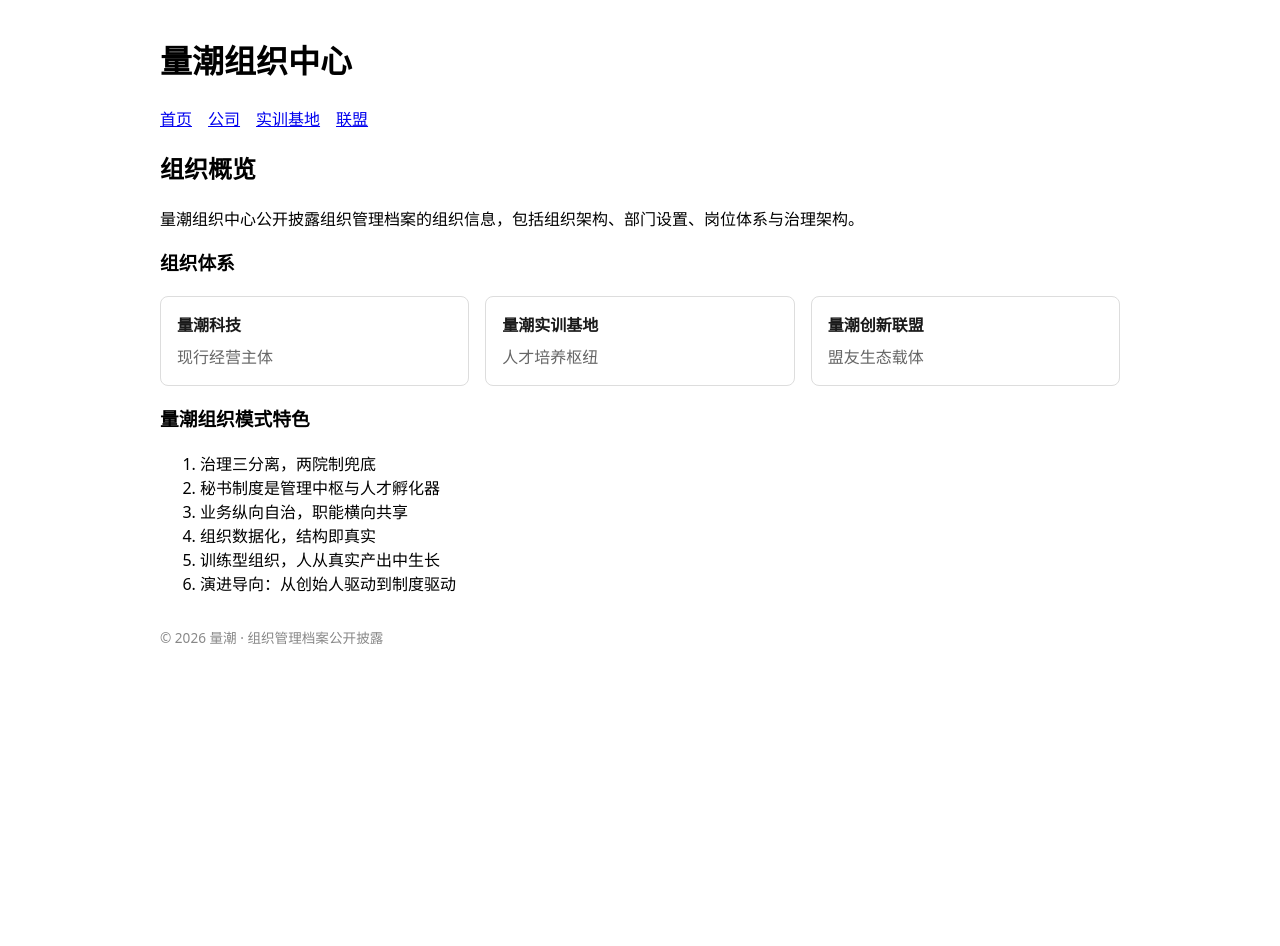
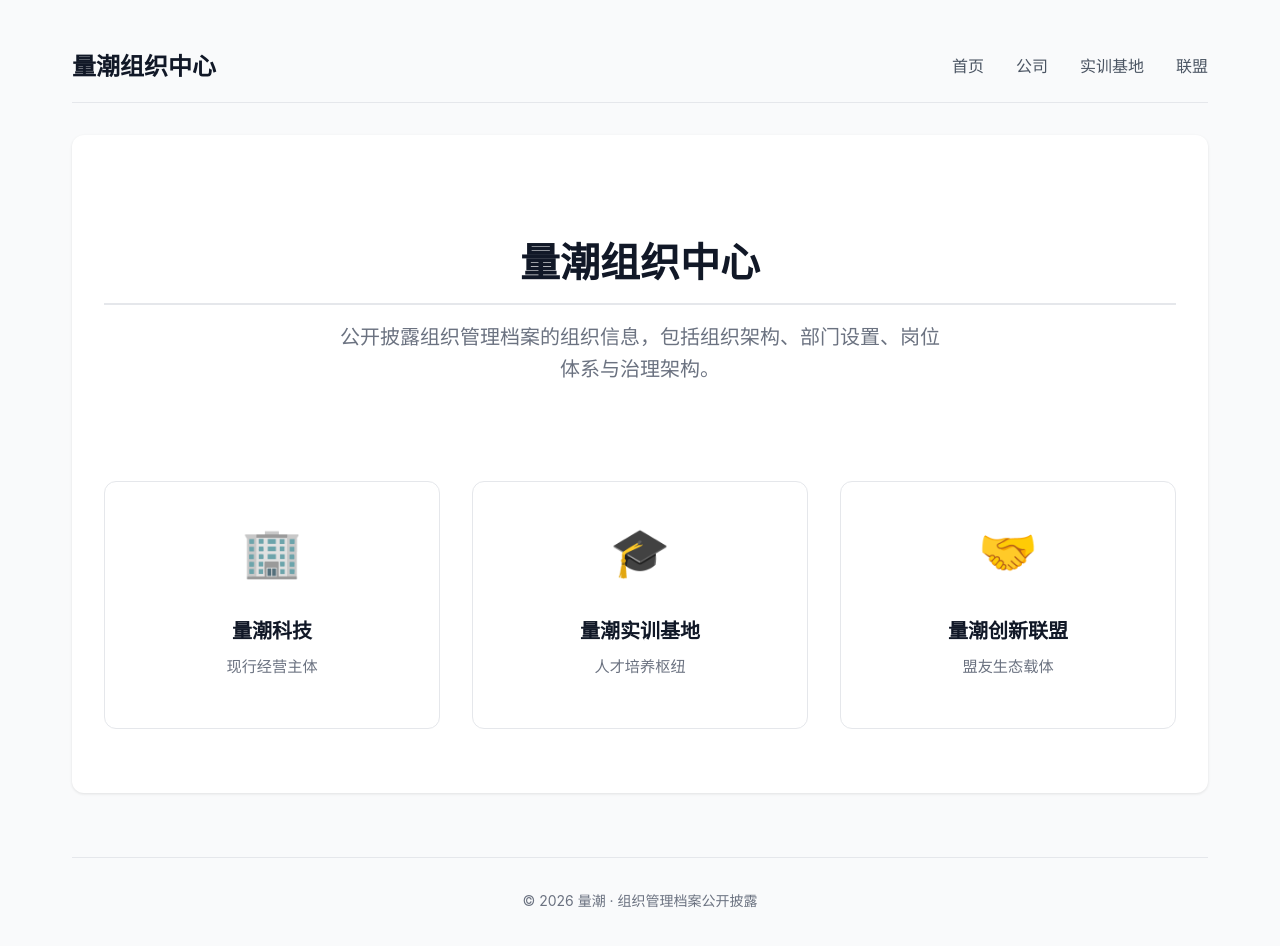
Before and after one commit to quanttide/qtorg, a React (Vite) app in the folder src/site/: page / in a window 1280 px wide. Shown: the top 946 px of the page. Before the commit the page ends 800 px from the top, so only its background shows below. Built offline with nearby package versions, Linux system fonts and the light colour scheme.

Commit message:
ui: 优化首页设计，移除组织特色
- 首页：英雄区 + 组织卡片网格
- 全局：优化样式，提升视觉效果
- 移除组织特色列表

```diff
--- a/src/site/src/index.css
+++ b/src/site/src/index.css
@@ -1,57 +1,191 @@
 :root {
-  font-family: system-ui, Avenir, Helvetica, Arial, sans-serif;
-  line-height: 1.5;
-  color-scheme: light dark;
+  font-family: -apple-system, BlinkMacSystemFont, "Segoe UI", Roboto, "Helvetica Neue", Arial, sans-serif;
+  line-height: 1.6;
+  color: #1a1a1a;
+  background-color: #f9fafb;
+}
+
+* {
+  margin: 0;
+  padding: 0;
+  box-sizing: border-box;
 }
 
 body {
-  margin: 0;
   min-height: 100vh;
 }
 
 .app {
-  max-width: 960px;
+  max-width: 1200px;
   margin: 0 auto;
-  padding: 1rem;
+  padding: 2rem;
+}
+
+header {
+  display: flex;
+  justify-content: space-between;
+  align-items: center;
+  padding: 1rem 0;
+  border-bottom: 1px solid #e5e7eb;
+  margin-bottom: 2rem;
+}
+
+header h1 {
+  font-size: 1.5rem;
+  color: #111827;
 }
 
 header nav {
   display: flex;
-  gap: 1rem;
+  gap: 2rem;
+}
+
+header nav a {
+  text-decoration: none;
+  color: #4b5563;
+  font-weight: 500;
+  transition: color 0.2s;
+}
+
+header nav a:hover {
+  color: #2563eb;
+}
+
+main {
+  min-height: 60vh;
 }
 
 footer {
-  margin-top: 2rem;
-  color: #888;
-  font-size: 0.85rem;
+  margin-top: 4rem;
+  padding: 2rem 0;
+  border-top: 1px solid #e5e7eb;
+  color: #6b7280;
+  font-size: 0.875rem;
+  text-align: center;
 }
 
-.org-cards {
+/* 首页样式 */
+.home {
+  text-align: center;
+}
+
+.hero {
+  padding: 4rem 0;
+}
+
+.hero h2 {
+  font-size: 2.5rem;
+  color: #111827;
+  margin-bottom: 1rem;
+}
+
+.hero p {
+  font-size: 1.25rem;
+  color: #6b7280;
+  max-width: 600px;
+  margin: 0 auto;
+}
+
+.org-grid {
   display: grid;
-  grid-template-columns: repeat(auto-fit, minmax(200px, 1fr));
-  gap: 1rem;
+  grid-template-columns: repeat(auto-fit, minmax(280px, 1fr));
+  gap: 2rem;
+  padding: 2rem 0;
+}
+
+.org-card {
+  background: white;
+  border: 1px solid #e5e7eb;
+  border-radius: 12px;
+  padding: 2rem;
+  text-decoration: none;
+  color: inherit;
+  transition: all 0.3s ease;
+  text-align: center;
+}
+
+.org-card:hover {
+  transform: translateY(-4px);
+  box-shadow: 0 12px 24px rgba(0,0,0,0.1);
+  border-color: #2563eb;
+}
+
+.org-card-icon {
+  font-size: 3rem;
+  margin-bottom: 1rem;
+}
+
+.org-card h3 {
+  font-size: 1.25rem;
+  color: #111827;
+  margin-bottom: 0.5rem;
+}
+
+.org-card p {
+  color: #6b7280;
+  font-size: 0.95rem;
+}
+
+/* 页面样式 */
+section {
+  background: white;
+  border-radius: 12px;
+  padding: 2rem;
+  margin-bottom: 2rem;
+  box-shadow: 0 1px 3px rgba(0,0,0,0.1);
+}
+
+section h2 {
+  font-size: 1.75rem;
+  color: #111827;
+  margin-bottom: 1rem;
+  padding-bottom: 0.5rem;
+  border-bottom: 2px solid #e5e7eb;
+}
+
+section h3 {
+  font-size: 1.25rem;
+  color: #374151;
+  margin: 1.5rem 0 0.75rem 0;
+}
+
+section p {
+  color: #4b5563;
+  margin-bottom: 1rem;
+}
+
+section ul, section ol {
+  margin-left: 1.5rem;
+  margin-bottom: 1rem;
+  color: #4b5563;
+}
+
+section li {
+  margin-bottom: 0.5rem;
+}
+
+section table {
+  width: 100%;
+  border-collapse: collapse;
   margin: 1rem 0;
 }
 
-.org-card {
-  border: 1px solid #ddd;
-  border-radius: 8px;
-  padding: 1rem;
-  text-decoration: none;
-  color: inherit;
-  transition: box-shadow 0.2s;
+section th, section td {
+  padding: 0.75rem 1rem;
+  text-align: left;
+  border-bottom: 1px solid #e5e7eb;
 }
 
-.org-card:hover {
-  box-shadow: 0 2px 8px rgba(0,0,0,0.1);
+section th {
+  background: #f9fafb;
+  font-weight: 600;
+  color: #374151;
 }
 
-.org-card h4 {
-  margin: 0 0 0.5rem 0;
-  color: #1a1a1a;
+section td {
+  color: #4b5563;
 }
 
-.org-card p {
-  margin: 0;
-  color: #666;
+section tr:hover {
+  background: #f9fafb;
 }
--- a/src/site/src/pages/Home.tsx
+++ b/src/site/src/pages/Home.tsx
@@ -2,35 +2,29 @@ import { Link } from 'react-router-dom'
 
 export default function Home() {
   return (
-    <section>
-      <h2>组织概览</h2>
-      <p>量潮组织中心公开披露组织管理档案的组织信息，包括组织架构、部门设置、岗位体系与治理架构。</p>
+    <section className="home">
+      <div className="hero">
+        <h2>量潮组织中心</h2>
+        <p>公开披露组织管理档案的组织信息，包括组织架构、部门设置、岗位体系与治理架构。</p>
+      </div>
 
-      <h3>组织体系</h3>
-      <div className="org-cards">
+      <div className="org-grid">
         <Link to="/qttech" className="org-card">
-          <h4>量潮科技</h4>
+          <div className="org-card-icon">🏢</div>
+          <h3>量潮科技</h3>
           <p>现行经营主体</p>
         </Link>
         <Link to="/qtacademy" className="org-card">
-          <h4>量潮实训基地</h4>
+          <div className="org-card-icon">🎓</div>
+          <h3>量潮实训基地</h3>
           <p>人才培养枢纽</p>
         </Link>
         <Link to="/qtalliance" className="org-card">
-          <h4>量潮创新联盟</h4>
+          <div className="org-card-icon">🤝</div>
+          <h3>量潮创新联盟</h3>
           <p>盟友生态载体</p>
         </Link>
       </div>
-
-      <h3>量潮组织模式特色</h3>
-      <ol>
-        <li>治理三分离，两院制兜底</li>
-        <li>秘书制度是管理中枢与人才孵化器</li>
-        <li>业务纵向自治，职能横向共享</li>
-        <li>组织数据化，结构即真实</li>
-        <li>训练型组织，人从真实产出中生长</li>
-        <li>演进导向：从创始人驱动到制度驱动</li>
-      </ol>
     </section>
   )
 }
```
